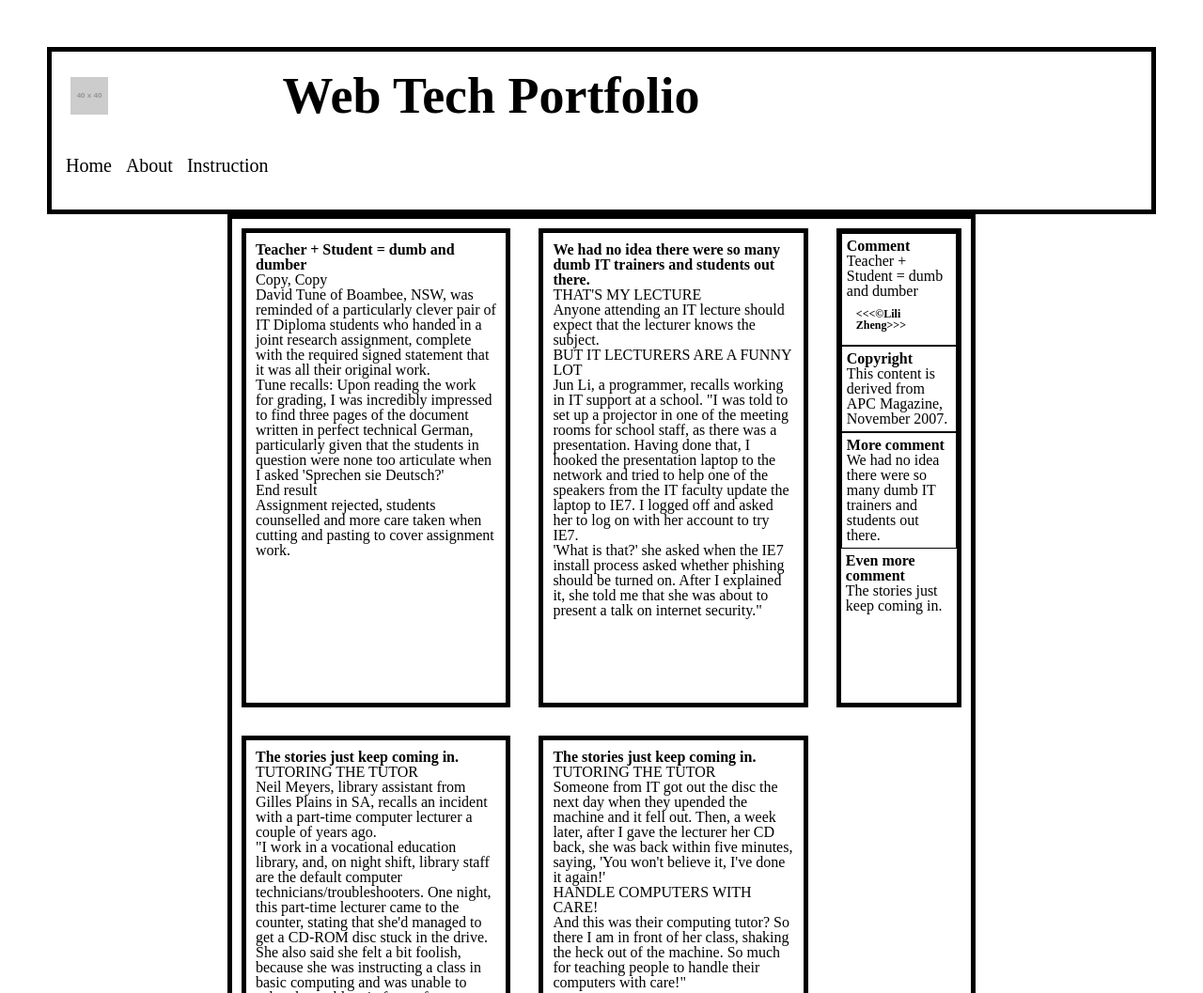
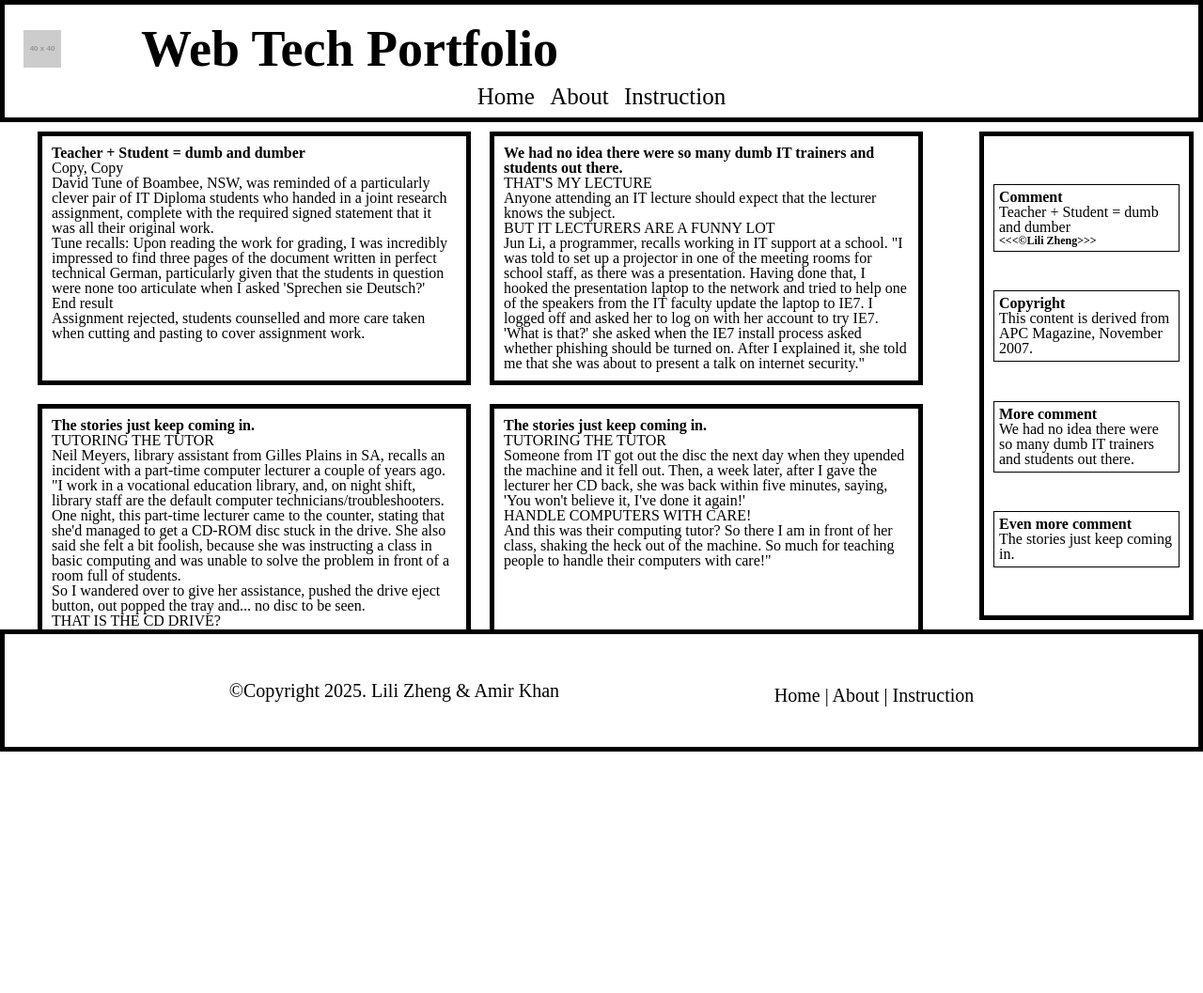
Before and after one commit to fjzll/CIV-WebTech-Portfolio, a plain HTML site: page phase-2/index.html in a window 1280 px wide. Shown: the top 1057 px of the page at 94% size. After the commit the page ends 800 px from the top, so only its background shows below. Drawn offline with Linux system fonts and the light colour scheme; placeholder pictures from the web are drawn by us.

Commit message:
feat: add position:fix to header and footer for both mobile and desktop layout

```diff
--- a/phase-2/assets/css/main.css
+++ b/phase-2/assets/css/main.css
@@ -1,13 +1,29 @@
 /*CSS for mobile devices*/
+
 body{
-    margin: 50px;
+    display: grid;
+    grid-template-columns: 1fr;
+    grid-template-rows: 100px 1fr 100px;
+    grid-template-areas:
+    "header"
+    "main"
+    "footer";
+    height: 100vh;
 }
 
 .header{
+    grid-area: header;
     display: flex;
     align-items: center;
     padding: 10px;
     border: black solid 5px;
+    position: fixed;
+    width: calc(100vw - 30px);
+    height: 100px;
+    top: 0;
+    z-index: 1;
+    background-color: white;
+    color: black;
 }
 
 .header-item{
@@ -27,37 +43,40 @@ aside{
     display: none;
 }
 
-main{
-    border: black solid 5px;
+.container{
+    grid-area: main;
+    padding: 20px;
+    margin: 10px;
+    overflow: auto;
 }
 
-footer{
+.footer{
+    grid-area: footer;
     border: black solid 5px;
     font-size: 32px;
+    display: flex;
     flex-direction: column;
-    display: flex;
-    align-items: center;
+    place-content: center;
+    bottom: 0;
+    width: calc(100vw - 30px);
+    color: black;
+    background-color: white;
+    height: 100px;
+    position: fixed;
+    padding: 10px;
 }
 
 footer p {
     text-align: center;
 }
 
+footer nav{
+    text-align: center;
+    margin-top: 10px;
+}
+
 .footer-nav-item{
     text-decoration: none;
-    color: black;
-    padding: 10px;
-}
-
-.footer-nav-item:first-child::after{
-    content: "|";
-    margin-left: 20px;
-    color: black;
-}
-
-.footer-nav-item:nth-child(2)::after{
-    content: "|";
-    margin-left: 20px;
     color: black;
 }
 
@@ -73,17 +92,31 @@ h2{
 
 /*CSS for desktop*/
 @media screen and (min-width: 1024px) {
+    body{
+        display: grid;
+        grid-template-columns: repeat(5, 1fr);
+        grid-template-rows: 100px auto 100px;
+        grid-template-areas:
+        "header header header header header"
+        "main main main main sidebar";
+        "footer footer footer footer footer";
+        column-gap: 10px;
+    }
+
     .header{
+        grid-area: header;
         display: grid;
-        grid-template-columns: auto 1fr;
+        grid-template-columns: 1fr 9fr;
         grid-template-rows: 1fr 1fr;
         align-items: center;
+        position: fixed;
     }
 
     .header-nav{
         display: block;
-        font-size: 20px;
-        grid-column: span;
+        font-size: 25px;
+        grid-column: 1 /span 2;
+        text-align: center;
     }
 
 
@@ -92,21 +125,18 @@ h2{
     }
 
     main{
-/*        min-width: 70vw;
-        max-width: 90vw;*/
-        margin: 0 15vw;
+        grid-area: main;
         display: grid;
-        grid-template-columns: 2fr 2fr 1fr;
-        grid-template-rows: repeat(2, 1fr);
-        gap: 10px;
+        grid-template-columns: 1fr 1fr;
+        grid-template-rows: 1fr 1fr;
     }
 
-    footer{
-        font-size: 18px;
+    .footer{
+        font-size: 20px;
+        position: fixed;
         display: flex;
         flex-direction: row;
         align-items: center;
-        padding: 10px;
         justify-content: space-evenly;
     }
 
@@ -121,23 +151,15 @@ h2{
         color: black;
     }
 
-    article:nth-child(3) {
-        grid-row: 2;
-        grid-column: 1;
-    }
-
-    article:nth-child(4) {
-        grid-row: 2;
-        grid-column: 2;
-    }
-
 
     aside{
-        grid-row: 1 span;
-        grid-column: 3;
+        grid-area: sidebar;
         border: black solid 5px;
-        margin: 10px;
-        display: block;
+        margin: 40px 10px 40px 10px;
+        padding: 10px;
+        display: flex;
+        flex-direction: column;
+        place-content: center space-evenly;
     }
 
     aside section {
@@ -145,9 +167,6 @@ h2{
         padding: 5px;
     }
 
-    aside section:last-child{
-        border: none;
-    }
 
     aside section h3{
         font-weight: bold;
@@ -158,4 +177,8 @@ h2{
         font-size: 12px;
         font-weight: bold;
     }
+
+    .footer{
+        grid-area: footer;
+    }
 }
--- a/phase-2/index.html
+++ b/phase-2/index.html
@@ -16,7 +16,7 @@
             <a class="nav-item" href="#instruction">Instruction</a>
         </nav>
     </header>
-    <main>
+    <main class="container">
         <article>
             <header>
                 <h2>Teacher + Student = dumb and dumber</h2>
@@ -130,7 +130,8 @@
                 </p>
             </section>
         </article>
-        <aside>
+    </main>
+    <aside class="sidebar">
         <section>
             <h3>Comment</h3>
             <p>Teacher + Student = dumb and dumber</p>
@@ -149,14 +150,13 @@
             <p>The stories just keep coming in.</p>
         </section>
     </aside>
-    </main>
-    <footer>
+    <footer class="footer">
         <p>
             &copy;Copyright 2025. Lili Zheng & Amir Khan
         </p>
         <nav class="footer-nav">
-            <a class="footer-nav-item" href="index.html">Home</a>
-            <a class="footer-nav-item" href="#about">About</a>
+            <a class="footer-nav-item" href="index.html">Home</a> |
+            <a class="footer-nav-item" href="#about">About</a> |
             <a class="footer-nav-item" href="#instruction">Instruction</a>
         </nav>
     </footer>
```
Lines whose indentation alone changed are shown as unchanged.
